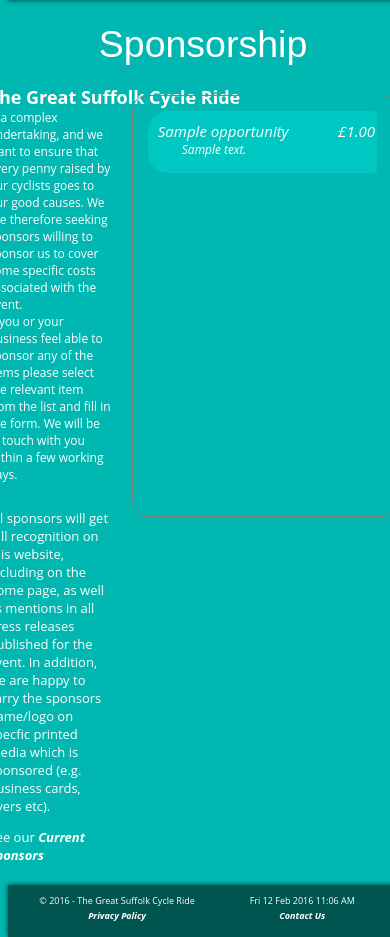
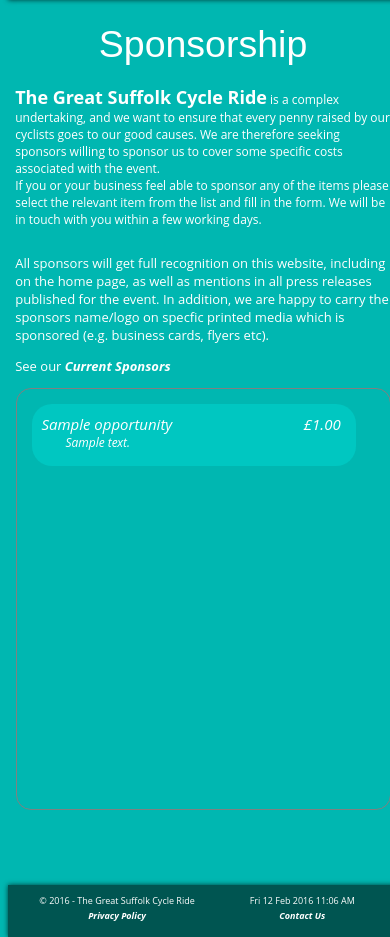
Before and after one commit to TonyFlury/SuffolkCycleDjango, a Django app: template Sponsors/templates/Sponsors/main.html in a window 390 px wide. Shown: the part 66-1003 px from the top of the page. Run offline with Django 3.2, Linux system fonts and the light colour scheme; the template is opened without the code that fills it: values that come from a table or form of the project are taken from there, others are empty; tables that the repository leaves empty hold one stand-in row (values such as "Sample post"); parts of the project's set-up code (start-up, migrations or seed data) failed here and were passed over.

Commit message:
Responsive Design

```diff
--- a/Sponsors/static/sponsors/css/sponsor-opportunities.css
+++ b/Sponsors/static/sponsors/css/sponsor-opportunities.css
@@ -15,17 +15,8 @@
 }
 
 div.opportunity div.info {
-float:left;
-width:70%;
+width:100%;
 display:inline-block;
-}
-
-div.opportunity div.value {
-float:right;
-width:25%;
-text-align:right;
-display:inline-block;
-margin-right:5px;
 }
 
 div.opportunity-list {
@@ -41,6 +32,7 @@
 }
 
 div.opportunity div.description {
+    float: left;
     margin-left:2em;
     margin-bottom:5px;
     font-style:italic;
@@ -51,6 +43,18 @@
 
 div.opportunity a {
     font-weight : normal ;
+}
+
+div.opportunity div.opportunity_name {
+    display: inline-block;
+    float: left ;
+}
+div.opportunity div.value {
+    display:inline-block;
+    float:right;
+    max-width:40%;
+    text-align:left;
+    margin-right:5px;
 }
 
 div.opportunity a:hover div.opportunity_name {
@@ -66,3 +70,66 @@
     font-weight:normal ;
     font-size: inherit;
 }
+
+
+@media only screen and (min-width: 900px) {
+
+    div#SponsorshipBlock {
+        display:inline-block;
+        position:relative;
+        top:0px;
+        width:105%;
+        margin-left:-5%;
+    }
+
+    div#SponsorshipPreamble {
+        position:relative;
+        display:inline-block;
+        float:left;
+        top:0px;
+        width:30%;
+    }
+
+    div#OpportunityListContainer {
+        display:inline-block;
+        float:right;
+        width:65%;
+    }
+
+    div.opportunity {
+        display:inline-block;
+        border-radius:20px;
+        padding:10px 10px;
+        width:97%;
+        margin-top:5px;
+        margin-right:15px;
+    }
+}
+
+
+@media only screen and (max-width: 900px) {
+
+    div#SponsorshipBlock {
+        position:relative;
+        top:0px;
+        margin: 0 0.4em 0 0.4em;
+    }
+
+    div#SponsorshipPreamble {
+        position:relative;
+        margin: 0.2em 0.1em 0.1em 0.1em;
+    }
+
+    div#OpportunityListContainer {
+        margin: 0.2em 0.1em 0.1em 0.1em;
+    }
+
+    div.opportunity {
+        display:inline-block;
+        border-radius:20px;
+        padding:10px 10px;
+        width:90%;
+        margin-top:5px;
+        margin-right:15px;
+    }
+}
--- a/Sponsors/templates/Sponsors/communicate.html
+++ b/Sponsors/templates/Sponsors/communicate.html
@@ -9,6 +9,11 @@
 div.form table ul,
 div.form table ul li {
     display: inline-block ;
+}
+
+div.form table ul {
+    padding-left: 0.2em;
+    margin: 0px;
 }
 
 {% endblock %}
--- a/Sponsors/templates/Sponsors/main.html
+++ b/Sponsors/templates/Sponsors/main.html
@@ -15,8 +15,8 @@
 {% block content %}
 
 <h2 align="center" style="margin-top:0.5em; margin-bottom:0.5em;">Sponsorship</h2>
-<div style="display:inline-block;position:relative;top:0px;width:105%;margin-left:-5%;">
-    <div class="white reduced" style="position:relative;display:inline-block;float:left;top:0px;width:30%">
+<div id="SponsorshipBlock">
+    <div id='SponsorshipPreamble' class="white reduced">
         <div style="position:relative;top:0px;">
         <span class="large strong">The&nbsp;Great&nbsp;Suffolk&nbsp;Cycle&nbsp;Ride</span> is a complex undertaking, and we want to ensure that every penny raised by our cyclists goes to our good causes. We are therefore seeking sponsors willing to sponsor us to cover some specific costs associated with the event.<br>
         If you or your business feel able to sponsor any of the items please select the relevant item from the list and fill in the form. We will be in touch with you within a few working days.
@@ -29,7 +29,7 @@
             </p>
         </div>
     </div>
-    <div style="display:inline-block;float:right;width:65%">
+    <div id="OpportunityListContainer">
     {% if sponsor %}
 
     {% endif %}
@@ -41,9 +41,7 @@
                     <a href="{% url 'Sponsorship:Interest' opportunity_slug=opportunity.slug %}">
                         <div class="info">
                             <div class="opportunity_name">{{ opportunity.name}}</div>
-                            <div class='description reduced'>{{ opportunity.description }}</div>
-                        </div>
-                        <div class="value">
+                            <div class="value">
                             {% if opportunity.value %}
                              £{{ opportunity.value }}
                             {% else %}
@@ -51,7 +49,9 @@
                                     Up&nbsp;to&nbsp;£{{ opportunity.max_value }}
                                 {% endif %}
                             {% endif %}
+                            </div>
                         </div>
+                        <div class='description reduced'>{{ opportunity.description }}</div>
                     </a>
                 </div>
             {% endfor %}
```
